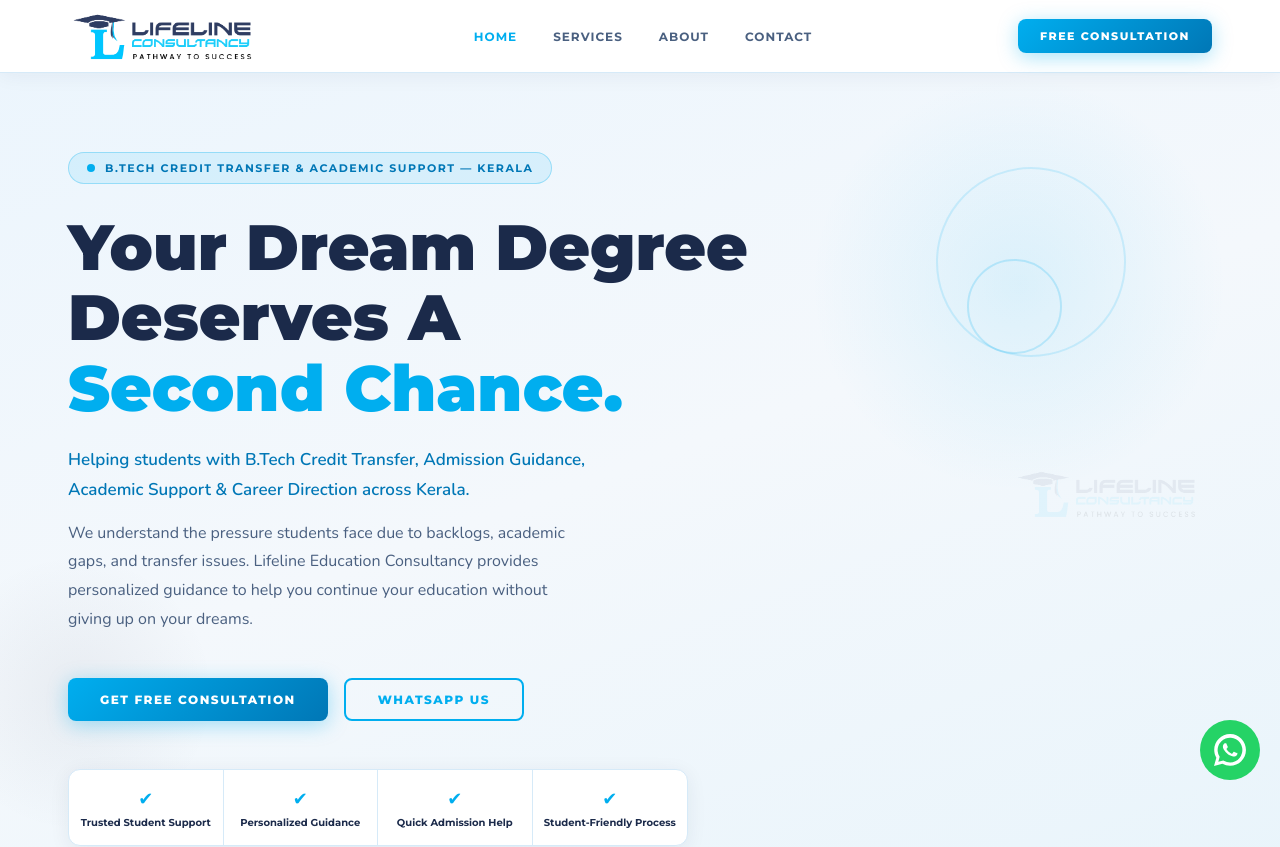
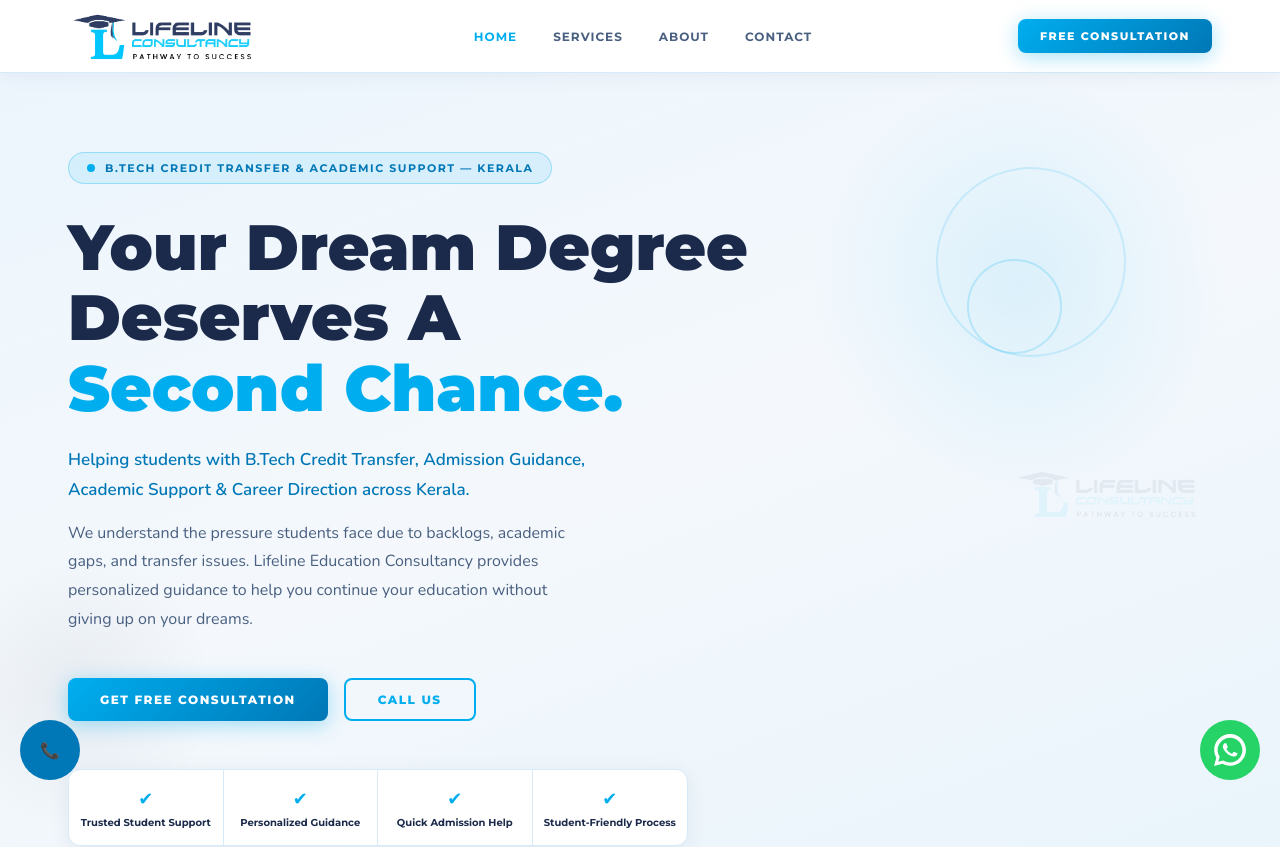
Before and after one commit to Akshay12kavungal/lifeline-consultancy, a React (Create React App) app: page / in a window 1280 px wide. Shown: the top 847 px of the page. Built offline with nearby package versions, Linux system fonts and the light colour scheme; a web font is replaced by a local one.

Commit message:
Replace WhatsApp button with Call Us button

```diff
--- a/src/App.jsx
+++ b/src/App.jsx
@@ -285,8 +285,8 @@
 
             <div className="hero-btns" style={{ display:"flex",gap:16,flexWrap:"wrap",marginBottom:48 }}>
               <button className="blue-btn" onClick={() => scrollTo("contact")}>Get Free Consultation</button>
-              <a href="https://wa.me/917559095008" target="_blank" rel="noopener noreferrer" style={{ textDecoration:"none" }}>
-                <button className="outline-btn">WhatsApp Us</button>
+              <a href="tel:7559095008" style={{ textDecoration:"none" }}>
+                <button className="outline-btn">Call Us</button>
               </a>
             </div>
 
@@ -710,6 +710,28 @@
                 </svg>
               </a>
 
+              <a
+                href="tel:7559095008"
+                style={{
+                  position: "fixed",
+                  bottom: "20px",
+                  left: "20px",
+                  width: "60px",
+                  height: "60px",
+                  background: "#0077B6",
+                  borderRadius: "50%",
+                  display: "flex",
+                  alignItems: "center",
+                  justifyContent: "center",
+                  boxShadow: "0 8px 24px rgba(0,0,0,0.25)",
+                  zIndex: 9999,
+                  textDecoration: "none",
+                  animation: "pulse 2s infinite",
+                }}
+              >
+                📞
+              </a>
+
             </div>
           );
         }
```
